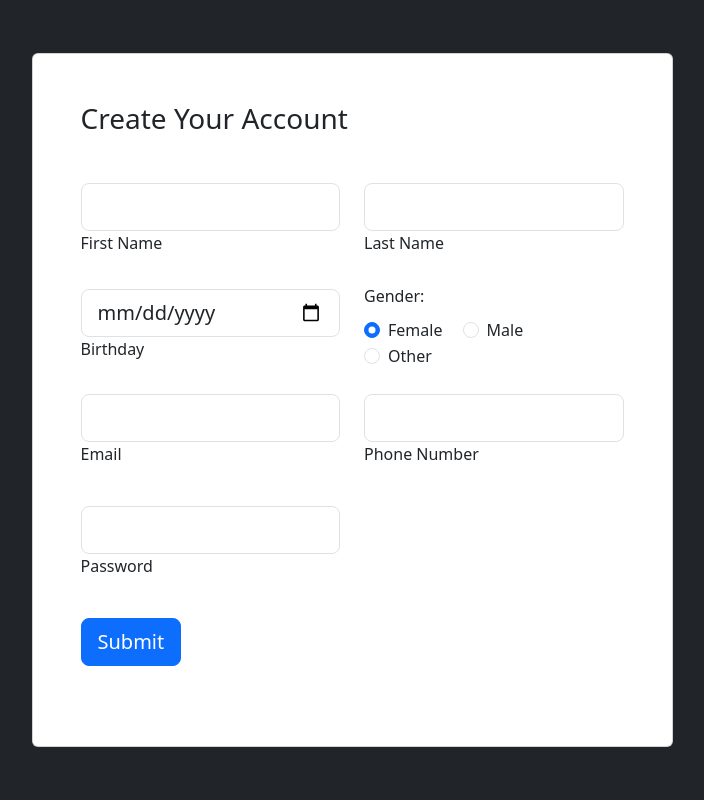
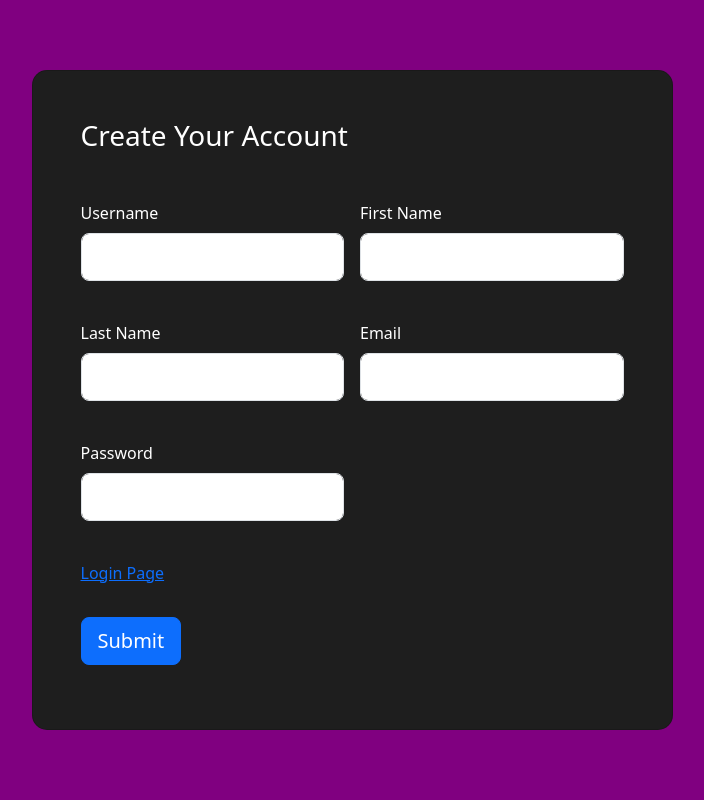
Before and after one commit to AYUSHMANPAUDEL/hackathon-employment, a Django app: page /register/ in a window 1280 px wide. Shown: the whole page, without its empty margins (288-992 px from the left). Run offline with Django 5.2, Linux system fonts and the light colour scheme.

Commit message:
added singup and login feature for now it works but might need some features in the future

```diff
--- a/employment/settings.py
+++ b/employment/settings.py
@@ -11,6 +11,7 @@
 """
 
 from pathlib import Path
+from django.contrib.messages import constants as messages
 
 # Build paths inside the project like this: BASE_DIR / 'subdir'.
 BASE_DIR = Path(__file__).resolve().parent.parent
@@ -125,3 +126,5 @@
 # https://docs.djangoproject.com/en/5.0/ref/settings/#default-auto-field
 
 DEFAULT_AUTO_FIELD = 'django.db.models.BigAutoField'
+
+# AUTH_USER_MODEL = 'home.Savedata'
--- a/home/admin.py
+++ b/home/admin.py
@@ -1,5 +1,5 @@
 from django.contrib import admin
-from home.models import savedata
-# Register your models here.
+# from home.models import Savedata
+# # Register your models here.
 
-admin.site.register(savedata)
+# admin.site.register(Savedata)
--- a/home/urls.py
+++ b/home/urls.py
@@ -3,5 +3,7 @@
 from home import views
 
 urlpatterns = [
-    path('register/',views.home , name='home')
+    path('register/',views.singup_page , name='register'),
+    path('login/',views.login_page , name='login'),
+    path('home/',views.login_page , name='home'),
 ]
--- a/home/views.py
+++ b/home/views.py
@@ -1,15 +1,37 @@
 from django.shortcuts import render, HttpResponse , redirect
 from datetime import datetime
-from home.models import savedata
+from django.contrib.auth.models import User
+from django.contrib import messages
+from django.contrib.auth import authenticate , login
 # Create your views here.
-def home(request):
+def singup_page(request):
     if request.method == "POST":
-        firstname = request.POST.get("firstName")
-        lastname = request.POST.get("lastName")
+        first_name = request.POST.get("firstName")
+        last_name = request.POST.get("lastName")
         email = request.POST.get("emailAddress")
         password = request.POST.get("password")
-        birthday = request.POST.get("birthdayDate")
-        phonenumber = request.POST.get("phoneNumber")
-        b = savedata(firstname=firstname,lastname=lastname,email=email,password=password,birthday=birthday,phonenumber=phonenumber,date=datetime.today())
-        b.save()
+        username = request.POST.get("username")
+        if User.objects.filter(username=username).exists():
+            messages.error(request, "Username already exists. Please choose a different username.")
+        else:
+            # If the username is unique, create and save the user
+            user = User.objects.create_user(first_name=first_name, last_name=last_name, email=email, username=username, password=password)
+            user.save()
+            messages.success(request, "You have successfully created an account.")
     return render(request , 'register.html')
+
+def login_page(request):
+      if request.method == "POST":
+        user_name = request.POST.get("username")
+        pass1 = request.POST.get("password")
+        print(user_name,pass1)
+        user=authenticate(request,username=user_name,password=pass1)
+        if user is not None :
+            login(request,user)
+            return render(request,'home.html')
+        else:
+            messages.warning(request, "Username or Password is wrong")
+      return render(request , 'login.html')
+
+def home_page(request):
+    return render(request,'home.html')
--- /dev/null
+++ b/templates/home.html
@@ -0,0 +1 @@
+<h1> hey {{user.username}} </h1>
--- a/templates/register.html
+++ b/templates/register.html
@@ -1,27 +1,22 @@
-<!DOCTYPE html>
 <html lang="en">
+
 <head>
     <meta charset="utf-8">
     <meta name="viewport" content="width=device-width, initial-scale=1">
     <title>SIGNUP || Employment App</title>
+    <link href="https://cdn.jsdelivr.net/npm/bootstrap@5.3.2/dist/css/bootstrap.min.css" rel="stylesheet"
+        integrity="sha384-T3c6CoIi6uLrA9TneNEoa7RxnatzjcDSCmG1MXxSR1GAsXEV/Dwwykc2MPK8M2HN"
+        crossorigin="anonymous">
     <style>
-
         .card-registration {
             background-color: #1e1e1e;
             border-radius: 15px;
             color: #fff;
         }
 
-        {% comment %} .gradient-custom {
-            /* fallback for old browsers */
-            background: #f093fb;
-
-            /* Chrome 10-25, Safari 5.1-6 */
-            background: -webkit-linear-gradient(to bottom right, rgba(240, 147, 251, 1), rgba(245, 87, 108, 1));
-
-            /* W3C, IE 10+/ Edge, Firefox 16+, Chrome 26+, Opera 12+, Safari 7+ */
-            background: linear-gradient(to bottom right, rgba(240, 147, 251, 1), rgba(245, 87, 108, 1));
-        } {% endcomment %}
+        .gradient-custom {
+            background: purple;
+        }
 
         .card-registration .select-input.form-control[readonly]:not([disabled]) {
             font-size: 1rem;
@@ -34,14 +29,18 @@
             top: 13px;
         }
     </style>
-    <link href="https://cdn.jsdelivr.net/npm/bootstrap@5.3.2/dist/css/bootstrap.min.css" rel="stylesheet"
-          integrity="sha384-T3c6CoIi6uLrA9TneNEoa7RxnatzjcDSCmG1MXxSR1GAsXEV/Dwwykc2MPK8M2HN"
-          crossorigin="anonymous">
 </head>
+
 <body class="bg-dark text-white">
-
+    {% if messages %}
+    {% for message in messages %}
+        <div class="alert alert-{{ message.tags }} alert-dismissible fade show" role="alert">
+          {{ message }}
+          <button type="button" class="btn-close" data-bs-dismiss="alert" aria-label="Close"></button>
+        </div>
+        {% endfor %}
+        {% endif %}
     <section class="vh-100 gradient-custom">
-
         <div class="container py-5 h-100">
             <div class="row justify-content-center align-items-center h-100">
                 <div class="col-12 col-lg-9 col-xl-7">
@@ -49,96 +48,39 @@
                         <div class="card-body p-4 p-md-5">
                             <h3 class="mb-4 pb-2 pb-md-0 mb-md-5">Create Your Account</h3>
 
-                        <form method="POST" action="/register/">
+                            <form method="POST" action="/register/" class="row g-3">
                                 {% csrf_token %}
-                            <div class="row">
                                 <div class="col-md-6 mb-4">
-
-                                    <div class="form-outline">
-                                        <input type="text" id="firstName" class="form-control form-control-lg" name="firstName"/>
-                                        <label class="form-label" for="firstName">First Name</label>
-                                    </div>
-
+                                    <label for="username" class="form-label">Username</label>
+                                    <input type="text" id="username" class="form-control form-control-lg"
+                                        name="username" required />
                                 </div>
                                 <div class="col-md-6 mb-4">
-
-                                    <div class="form-outline">
-                                        <input type="text" id="lastName" class="form-control form-control-lg" name="lastName"/>
-                                        <label class="form-label" for="lastName">Last Name</label>
-                                    </div>
-
-                                </div>
-                            </div>
-
-                            <div class="row">
-                                <div class="col-md-6 mb-4 d-flex align-items-center">
-
-                                    <div class="form-outline datepicker w-100">
-                                        <input type="Date" class="form-control form-control-lg" id="birthdayDate" name="birthdayDate"/>
-                                        <label for="birthdayDate" class="form-label">Birthday</label>
-                                    </div>
-
+                                    <label for="firstName" class="form-label">First Name</label>
+                                    <input type="text" id="firstName" class="form-control form-control-lg"
+                                        name="firstName" required />
                                 </div>
                                 <div class="col-md-6 mb-4">
-
-                                    <h6 class="mb-2 pb-1">Gender: </h6>
-
-                                    <div class="form-check form-check-inline">
-                                        <input class="form-check-input" type="radio" name="inlineRadioOptions"
-                                               id="femaleGender"
-                                               value="option1" checked/>
-                                        <label class="form-check-label" for="femaleGender">Female</label>
+                                    <label for="lastName" class="form-label">Last Name</label>
+                                    <input type="text" id="lastName" class="form-control form-control-lg"
+                                        name="lastName" required />
                                 </div>
-
-                                    <div class="form-check form-check-inline">
-                                        <input class="form-check-input" type="radio" name="inlineRadioOptions"
-                                               id="maleGender"
-                                               value="option2"/>
-                                        <label class="form-check-label" for="maleGender">Male</label>
+                                <div class="col-md-6 mb-4">
+                                    <label for="emailAddress" class="form-label">Email</label>
+                                    <input type="email" id="emailAddress" class="form-control form-control-lg"
+                                        name="emailAddress" required />
                                 </div>
-
-                                    <div class="form-check form-check-inline">
-                                        <input class="form-check-input" type="radio" name="inlineRadioOptions"
-                                               id="otherGender"
-                                               value="option3"/>
-                                        <label class="form-check-label" for="otherGender">Other</label>
+                                <div class="col-md-6 mb-4">
+                                    <label for="password" class="form-label">Password</label>
+                                    <input type="password" id="password" class="form-control form-control-lg"
+                                        name="password" required />
                                 </div>
-
+                                <div class="">
+                                    <a href="/login/">Login Page</a>
                                 </div>
+                                <div class="col-md-6 mt-4 pt-2">
+                                    <button class="btn btn-primary btn-lg" type="submit">Submit</button>
                                 </div>
-
-                            <div class="row">
-                                <div class="col-md-6 mb-4 pb-2">
-
-                                    <div class="form-outline">
-                                        <input type="email" id="emailAddress" class="form-control form-control-lg" name="emailAddress"/>
-                                        <label class="form-label" for="emailAddress">Email</label>
-                                    </div>
-
-                                </div>
-                                <div class="col-md-6 mb-4 pb-2">
-
-                                    <div class="form-outline">
-                                        <input type="tel" id="phoneNumber" class="form-control form-control-lg"
-                                               oninput="this.value = this.value.replace(/[^0-9]/g, '');" name="phoneNumber"/>
-                                        <label class="form-label" for="phoneNumber">Phone Number</label>
-                                    </div>
-
-                                </div>
-                            </div>
-                            <div class="row">
-                                <div class="col-md-6 mb-4 pb-2">
-
-                                    <div class="form-outline">
-                                        <input type="Password" id="password" class="form-control form-control-lg" name="password"/>
-                                        <label class="form-label" for="password">Password</label>
-                                    </div>
-
-
-                            <div class="mt-4 pt-2">
-                                <input class="btn btn-primary btn-lg" type="submit" value="Submit"/>
-                            </div>
-
                             </form>
                         </div>
                     </div>
@@ -146,8 +88,10 @@
             </div>
         </div>
     </section>
+
     <script src="https://cdn.jsdelivr.net/npm/bootstrap@5.3.2/dist/js/bootstrap.bundle.min.js"
         integrity="sha384-C6RzsynM9kWDrMNeT87bh95OGNyZPhcTNXj1NW7RuBCsyN/o0jlpcV8Qyq46cDfL"
         crossorigin="anonymous"></script>
 </body>
+
 </html>
```
Also changed, not shown: home/models.py (+9 -8 lines), templates/login.html (added, +66 -0 lines), db.sqlite3, home/migrations/0002_delete_savedata.py (added). Lines whose indentation alone changed are shown as unchanged.
